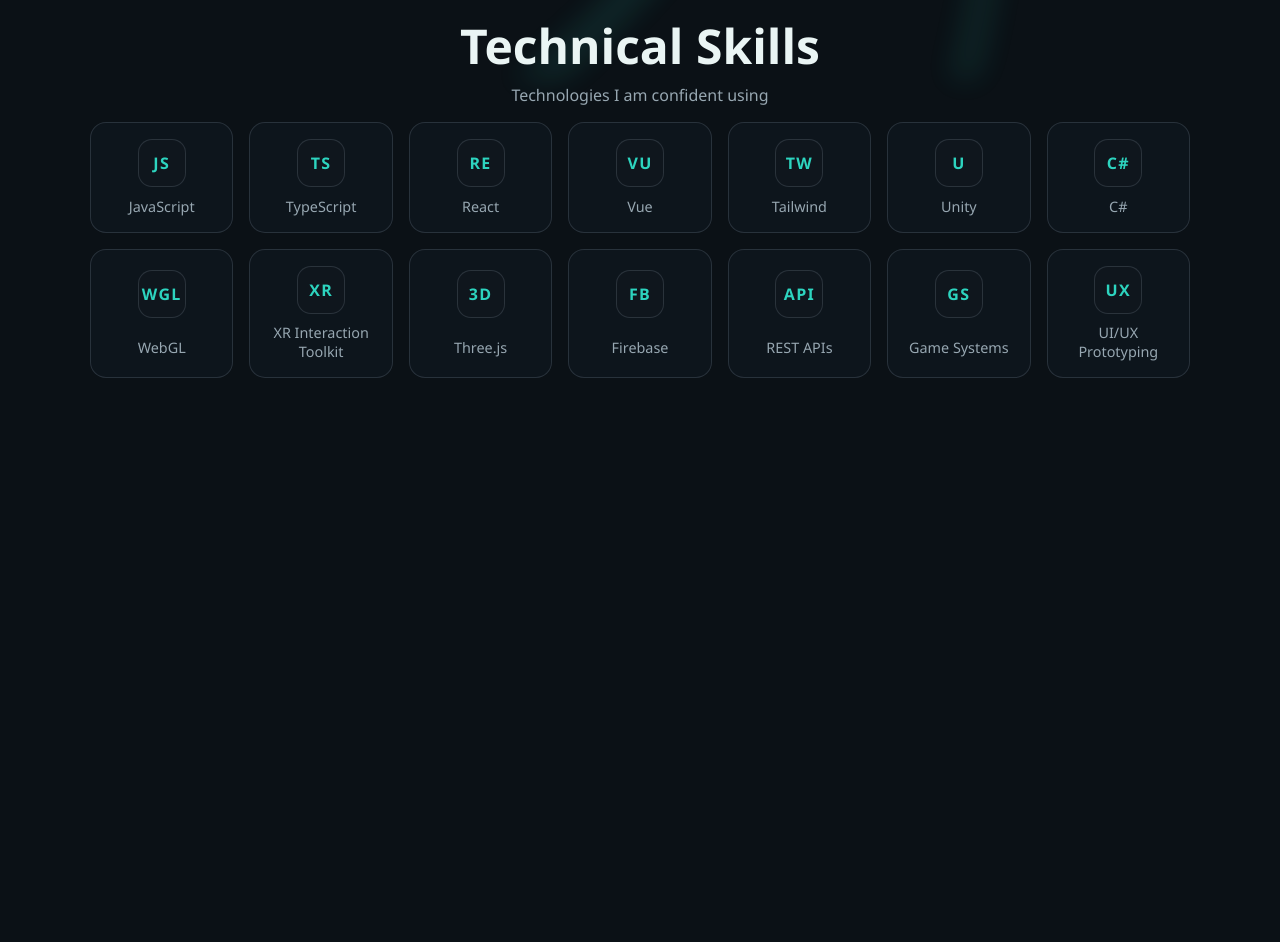
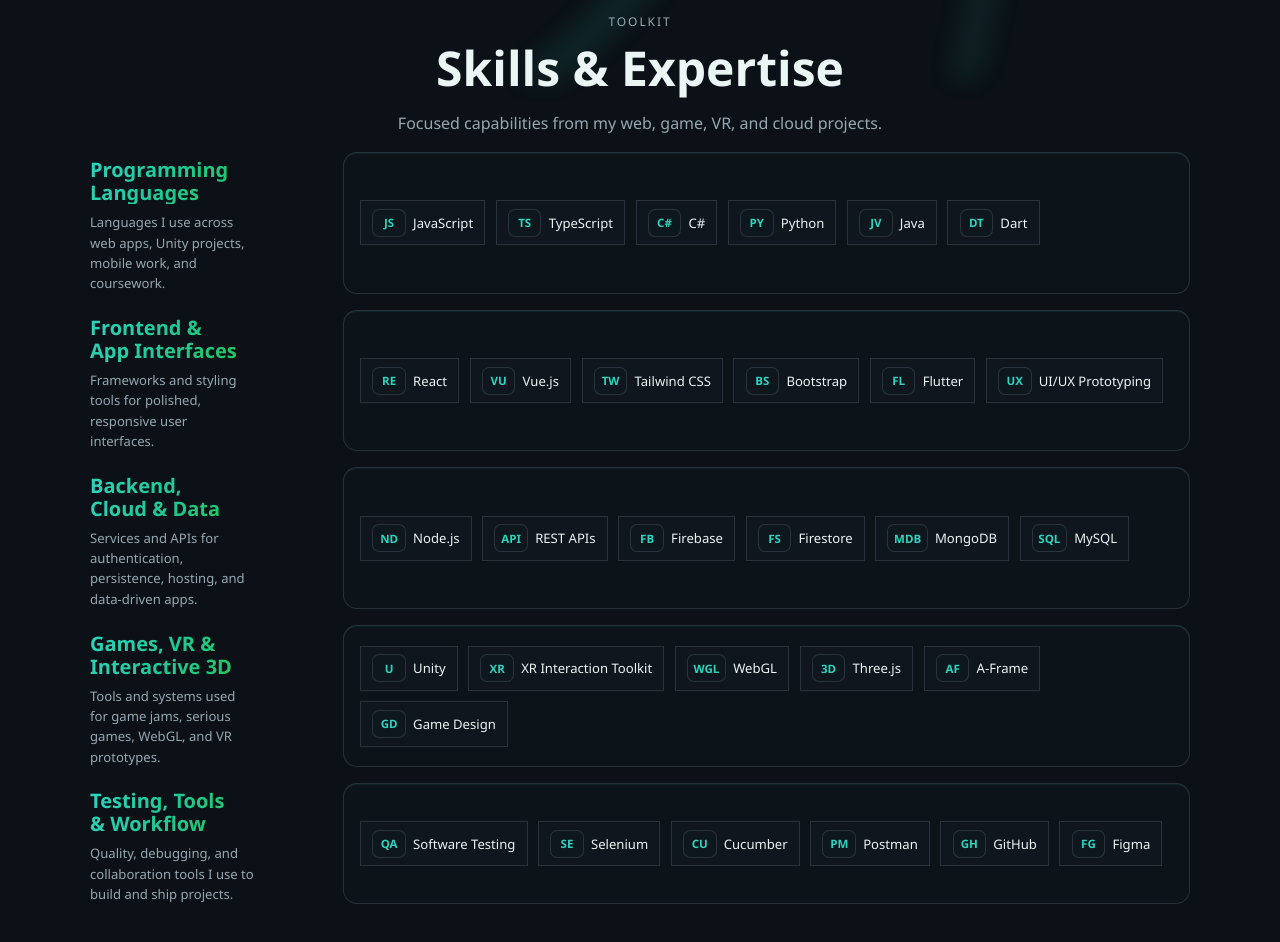
Before and after one commit to RodneyMcast/Portfolio, a React (Vite) app: page /about in a window 1280 px wide. Shown: the part 800-1742 px from the top of the page. Before the commit the page ends 1242 px from the top, so only its background shows below. Built offline with nearby package versions, Linux system fonts and the light colour scheme.

Commit message:
fixing skills

```diff
--- a/src/components/about/SkillTile.tsx
+++ b/src/components/about/SkillTile.tsx
@@ -1,6 +1,7 @@
 export type Skill = {
   name: string;
   iconText: string;
+  description: string;
 };
 
 type SkillTileProps = {
@@ -8,10 +9,13 @@
 };
 
 export const SkillTile = ({ skill }: SkillTileProps) => (
-  <li className="skill-tile">
+  <li className="skill-tile" tabIndex={0} aria-label={`${skill.name}: ${skill.description}`}>
     <span className="skill-icon" aria-hidden="true">
       {skill.iconText}
     </span>
     <span className="skill-name">{skill.name}</span>
+    <span className="skill-description" role="tooltip">
+      {skill.description}
+    </span>
   </li>
 );
--- a/src/components/about/SkillsGrid.tsx
+++ b/src/components/about/SkillsGrid.tsx
@@ -1,19 +1,36 @@
 import { SkillTile, type Skill } from './SkillTile';
 
-type SkillsGridProps = {
+export type SkillGroup = {
+  title: string;
+  summary: string;
   skills: Skill[];
 };
 
-export const SkillsGrid = ({ skills }: SkillsGridProps) => (
+type SkillsGridProps = {
+  groups: SkillGroup[];
+};
+
+export const SkillsGrid = ({ groups }: SkillsGridProps) => (
   <section className="skills-section">
     <div className="skills-header">
-      <h2>Technical Skills</h2>
-      <p>Technologies I am confident using</p>
+      <span className="eyebrow">Toolkit</span>
+      <h2>Skills & Expertise</h2>
+      <p>Focused capabilities from my web, game, VR, and cloud projects.</p>
     </div>
-    <ul className="skills-grid">
-      {skills.map((skill) => (
-        <SkillTile key={skill.name} skill={skill} />
+    <div className="skills-groups">
+      {groups.map((group) => (
+        <article className="skill-group" key={group.title}>
+          <div className="skill-group-copy">
+            <h3>{group.title}</h3>
+            <p>{group.summary}</p>
+          </div>
+          <ul className="skills-grid">
+            {group.skills.map((skill) => (
+              <SkillTile key={skill.name} skill={skill} />
+            ))}
+          </ul>
+        </article>
       ))}
-    </ul>
+    </div>
   </section>
 );
--- a/src/pages/AboutPage.tsx
+++ b/src/pages/AboutPage.tsx
@@ -3,23 +3,189 @@
 import { ProfileBlock } from '../components/about/ProfileBlock';
 import { SkillsGrid } from '../components/about/SkillsGrid';
 
-import type { Skill } from '../components/about/SkillTile';
+import type { SkillGroup } from '../components/about/SkillsGrid';
 
-const skills: Skill[] = [
-  { name: 'JavaScript', iconText: 'JS' },
-  { name: 'TypeScript', iconText: 'TS' },
-  { name: 'React', iconText: 'RE' },
-  { name: 'Vue', iconText: 'VU' },
-  { name: 'Tailwind', iconText: 'TW' },
-  { name: 'Unity', iconText: 'U' },
-  { name: 'C#', iconText: 'C#' },
-  { name: 'WebGL', iconText: 'WGL' },
-  { name: 'XR Interaction Toolkit', iconText: 'XR' },
-  { name: 'Three.js', iconText: '3D' },
-  { name: 'Firebase', iconText: 'FB' },
-  { name: 'REST APIs', iconText: 'API' },
-  { name: 'Game Systems', iconText: 'GS' },
-  { name: 'UI/UX Prototyping', iconText: 'UX' },
+const skillGroups: SkillGroup[] = [
+  {
+    title: 'Programming Languages',
+    summary: 'Languages I use across web apps, Unity projects, mobile work, and coursework.',
+    skills: [
+      {
+        name: 'JavaScript',
+        iconText: 'JS',
+        description: 'Used for interactive web features, Firebase projects, and browser-based tools.',
+      },
+      {
+        name: 'TypeScript',
+        iconText: 'TS',
+        description: 'Adds type safety and structure to React apps and portfolio-level front-end work.',
+      },
+      {
+        name: 'C#',
+        iconText: 'C#',
+        description: 'Main language for Unity gameplay systems, VR interactions, and game logic.',
+      },
+      {
+        name: 'Python',
+        iconText: 'PY',
+        description: 'Useful for scripting, automation, data handling, and technical coursework.',
+      },
+      {
+        name: 'Java',
+        iconText: 'JV',
+        description: 'General programming foundation for object-oriented development.',
+      },
+      {
+        name: 'Dart',
+        iconText: 'DT',
+        description: 'Used with Flutter for mobile app development and cross-platform UI work.',
+      },
+    ],
+  },
+  {
+    title: 'Frontend & App Interfaces',
+    summary: 'Frameworks and styling tools for polished, responsive user interfaces.',
+    skills: [
+      {
+        name: 'React',
+        iconText: 'RE',
+        description: 'Used for component-based portfolio pages, WebGL apps, and interactive UI flows.',
+      },
+      {
+        name: 'Vue.js',
+        iconText: 'VU',
+        description: 'Used for structured web interfaces, including Firebase-backed projects.',
+      },
+      {
+        name: 'Tailwind CSS',
+        iconText: 'TW',
+        description: 'Utility-first styling for fast responsive layouts and consistent spacing.',
+      },
+      {
+        name: 'Bootstrap',
+        iconText: 'BS',
+        description: 'Reliable UI framework for quick responsive layouts and common components.',
+      },
+      {
+        name: 'Flutter',
+        iconText: 'FL',
+        description: 'Cross-platform app framework for mobile-first screens and app prototypes.',
+      },
+      {
+        name: 'UI/UX Prototyping',
+        iconText: 'UX',
+        description: 'Planning user flows, wireframes, and usable interfaces before implementation.',
+      },
+    ],
+  },
+  {
+    title: 'Backend, Cloud & Data',
+    summary: 'Services and APIs for authentication, persistence, hosting, and data-driven apps.',
+    skills: [
+      {
+        name: 'Node.js',
+        iconText: 'ND',
+        description: 'Runtime for JavaScript tooling, APIs, and project build workflows.',
+      },
+      {
+        name: 'REST APIs',
+        iconText: 'API',
+        description: 'Designing and testing endpoints, including Swagger-style API documentation.',
+      },
+      {
+        name: 'Firebase',
+        iconText: 'FB',
+        description: 'Used for authentication, Firestore data, hosting, and real-time app features.',
+      },
+      {
+        name: 'Firestore',
+        iconText: 'FS',
+        description: 'Cloud database used for saved game/app state and user-specific records.',
+      },
+      {
+        name: 'MongoDB',
+        iconText: 'MDB',
+        description: 'Document database experience for flexible app data structures.',
+      },
+      {
+        name: 'MySQL',
+        iconText: 'SQL',
+        description: 'Relational database experience for structured records and queries.',
+      },
+    ],
+  },
+  {
+    title: 'Games, VR & Interactive 3D',
+    summary: 'Tools and systems used for game jams, serious games, WebGL, and VR prototypes.',
+    skills: [
+      {
+        name: 'Unity',
+        iconText: 'U',
+        description: 'Primary engine for 2D/3D games, serious games, VR projects, and prototypes.',
+      },
+      {
+        name: 'XR Interaction Toolkit',
+        iconText: 'XR',
+        description: 'Unity package used for VR grabbing, sockets, hands, and headset interaction.',
+      },
+      {
+        name: 'WebGL',
+        iconText: 'WGL',
+        description: 'Used to publish interactive browser-based 3D and Unity experiences.',
+      },
+      {
+        name: 'Three.js',
+        iconText: '3D',
+        description: 'JavaScript 3D library used for browser-based scenes and virtual pet visuals.',
+      },
+      {
+        name: 'A-Frame',
+        iconText: 'AF',
+        description: 'Web framework for VR and 3D scenes using familiar HTML-style structure.',
+      },
+      {
+        name: 'Game Design',
+        iconText: 'GD',
+        description: 'Designing mechanics, progression, feedback, puzzles, and player goals.',
+      },
+    ],
+  },
+  {
+    title: 'Testing, Tools & Workflow',
+    summary: 'Quality, debugging, and collaboration tools I use to build and ship projects.',
+    skills: [
+      {
+        name: 'Software Testing',
+        iconText: 'QA',
+        description: 'Testing forms, interactions, edge cases, and expected user flows.',
+      },
+      {
+        name: 'Selenium',
+        iconText: 'SE',
+        description: 'Browser automation experience for validating web behavior.',
+      },
+      {
+        name: 'Cucumber',
+        iconText: 'CU',
+        description: 'Behavior-driven testing with scenarios written in a readable format.',
+      },
+      {
+        name: 'Postman',
+        iconText: 'PM',
+        description: 'API testing tool for checking endpoints, requests, and responses.',
+      },
+      {
+        name: 'GitHub',
+        iconText: 'GH',
+        description: 'Repository hosting, version control workflow, issues, and project sharing.',
+      },
+      {
+        name: 'Figma',
+        iconText: 'FG',
+        description: 'Design and prototyping tool for layouts, UI ideas, and presentation assets.',
+      },
+    ],
+  },
 ];
 
 export const AboutPage = () => (
@@ -51,6 +217,6 @@
         <ProfileBlock />
       </div>
     </div>
-    <SkillsGrid skills={skills} />
+    <SkillsGrid groups={skillGroups} />
   </section>
 );
--- a/src/styles/globals.css
+++ b/src/styles/globals.css
@@ -846,9 +846,15 @@
 .skills-section {
   display: flex;
   flex-direction: column;
-  gap: var(--space-md);
+  gap: calc(var(--space-md) * 1.1);
   align-items: center;
   text-align: center;
+}
+
+.skills-header {
+  display: grid;
+  justify-items: center;
+  gap: 0.35rem;
 }
 
 .skills-header h2 {
@@ -861,55 +867,150 @@
   color: var(--color-muted);
 }
 
-.skills-grid {
-  list-style: none;
-  padding: 0;
-  margin: 0;
-  width: 100%;
+.skills-groups {
+  width: min(100%, 1120px);
   display: grid;
-  grid-template-columns: repeat(auto-fit, minmax(140px, 1fr));
   gap: var(--space-md);
 }
 
+.skill-group {
+  display: grid;
+  grid-template-columns: minmax(170px, 0.28fr) minmax(0, 1fr);
+  gap: var(--space-md);
+  align-items: stretch;
+  text-align: left;
+}
+
+.skill-group-copy {
+  padding-top: 0.4rem;
+}
+
+.skill-group-copy h3 {
+  margin: 0;
+  max-width: 13ch;
+  font-size: clamp(1rem, 2vw, 1.25rem);
+  line-height: 1.15;
+  background: var(--accent-gradient);
+  -webkit-background-clip: text;
+  background-clip: text;
+  color: transparent;
+}
+
+.skill-group-copy p {
+  margin: 0.5rem 0 0 0;
+  max-width: 22ch;
+  color: var(--color-muted);
+  font-size: 0.82rem;
+  line-height: 1.55;
+}
+
+.skills-grid {
+  list-style: none;
+  padding: 1rem;
+  margin: 0;
+  width: 100%;
+  min-height: 4.6rem;
+  border-radius: var(--radius-md);
+  border: 1px solid var(--color-border-soft);
+  background: color-mix(in srgb, var(--color-card) 72%, transparent);
+  box-shadow: inset 0 1px 0 var(--color-glow-faint);
+  display: flex;
+  flex-wrap: wrap;
+  gap: 0.65rem;
+  align-content: center;
+}
+
 .skill-tile {
-  padding: 1rem;
-  border-radius: calc(var(--radius-md) + 2px);
-  background: var(--color-card);
+  position: relative;
+  padding: 0.48rem 0.7rem;
+  border-radius: var(--radius-sm);
+  background: var(--color-surface-alt);
   border: 1px solid var(--color-border-soft);
-  display: grid;
-  gap: 0.6rem;
-  place-items: center;
-  text-align: center;
+  display: inline-flex;
+  align-items: center;
+  gap: 0.45rem;
+  text-align: left;
+  outline: none;
   transition:
     transform 0.2s ease,
     box-shadow 0.2s ease,
-    border-color 0.2s ease;
+    border-color 0.2s ease,
+    background-color 0.2s ease;
 }
 
-.skill-tile:hover {
-  transform: translateY(-4px);
+.skill-tile:hover,
+.skill-tile:focus-visible {
+  transform: translateY(-2px);
   border-color: var(--color-border-strong);
+  background: var(--color-card);
   box-shadow:
-    0 14px 28px var(--color-shadow),
-    0 0 18px var(--color-glow-faint);
+    0 10px 24px var(--color-shadow),
+    0 0 16px var(--color-glow-faint);
 }
 
 .skill-icon {
-  width: 48px;
-  height: 48px;
-  border-radius: 14px;
+  min-width: 2.1rem;
+  height: 1.75rem;
+  padding: 0 0.35rem;
+  border-radius: 0.45rem;
   display: grid;
   place-items: center;
   font-weight: 600;
-  letter-spacing: 0.08em;
+  letter-spacing: 0;
+  font-size: 0.72rem;
   color: var(--color-accent);
-  background: var(--color-surface-alt);
+  background: var(--color-card);
   border: 1px solid var(--color-border-soft);
 }
 
 .skill-name {
-  font-size: 0.9rem;
-  color: var(--color-muted);
+  font-size: 0.82rem;
+  color: var(--color-text);
+  white-space: nowrap;
+}
+
+.skill-description {
+  position: absolute;
+  left: 50%;
+  bottom: calc(100% + 0.55rem);
+  z-index: 5;
+  width: min(18rem, 78vw);
+  padding: 0.7rem 0.8rem;
+  border-radius: var(--radius-sm);
+  border: 1px solid var(--color-border-soft);
+  background: var(--color-card);
+  color: var(--color-text);
+  box-shadow:
+    0 14px 32px var(--color-shadow),
+    0 0 18px var(--color-glow-faint);
+  font-size: 0.78rem;
+  line-height: 1.45;
+  text-align: left;
+  opacity: 0;
+  pointer-events: none;
+  transform: translate(-50%, 6px);
+  transition:
+    opacity 0.18s ease,
+    transform 0.18s ease;
+}
+
+.skill-description::after {
+  content: '';
+  position: absolute;
+  left: 50%;
+  top: 100%;
+  width: 0.65rem;
+  height: 0.65rem;
+  background: var(--color-card);
+  border-right: 1px solid var(--color-border-soft);
+  border-bottom: 1px solid var(--color-border-soft);
+  transform: translate(-50%, -50%) rotate(45deg);
+}
+
+.skill-tile:hover .skill-description,
+.skill-tile:focus-visible .skill-description {
+  opacity: 1;
+  transform: translate(-50%, 0);
 }
 
 .full-page-loader {
@@ -1167,6 +1268,16 @@
   .profile-card dl div {
     grid-template-columns: 1fr;
   }
+
+  .skill-group {
+    grid-template-columns: 1fr;
+    gap: 0.8rem;
+  }
+
+  .skill-group-copy h3,
+  .skill-group-copy p {
+    max-width: 100%;
+  }
 }
 
 @media (max-width: 540px) {
@@ -1179,7 +1290,31 @@
   }
 
   .skills-grid {
-    grid-template-columns: repeat(auto-fit, minmax(120px, 1fr));
+    padding: 0.8rem;
+    gap: 0.55rem;
+  }
+
+  .skill-tile {
+    width: 100%;
+  }
+
+  .skill-name {
+    white-space: normal;
+  }
+
+  .skill-description {
+    left: 0;
+    width: min(18rem, calc(100vw - 3rem));
+    transform: translate(0, 6px);
+  }
+
+  .skill-description::after {
+    left: 1.4rem;
+  }
+
+  .skill-tile:hover .skill-description,
+  .skill-tile:focus-visible .skill-description {
+    transform: translate(0, 0);
   }
 
   .contact-card {
```
